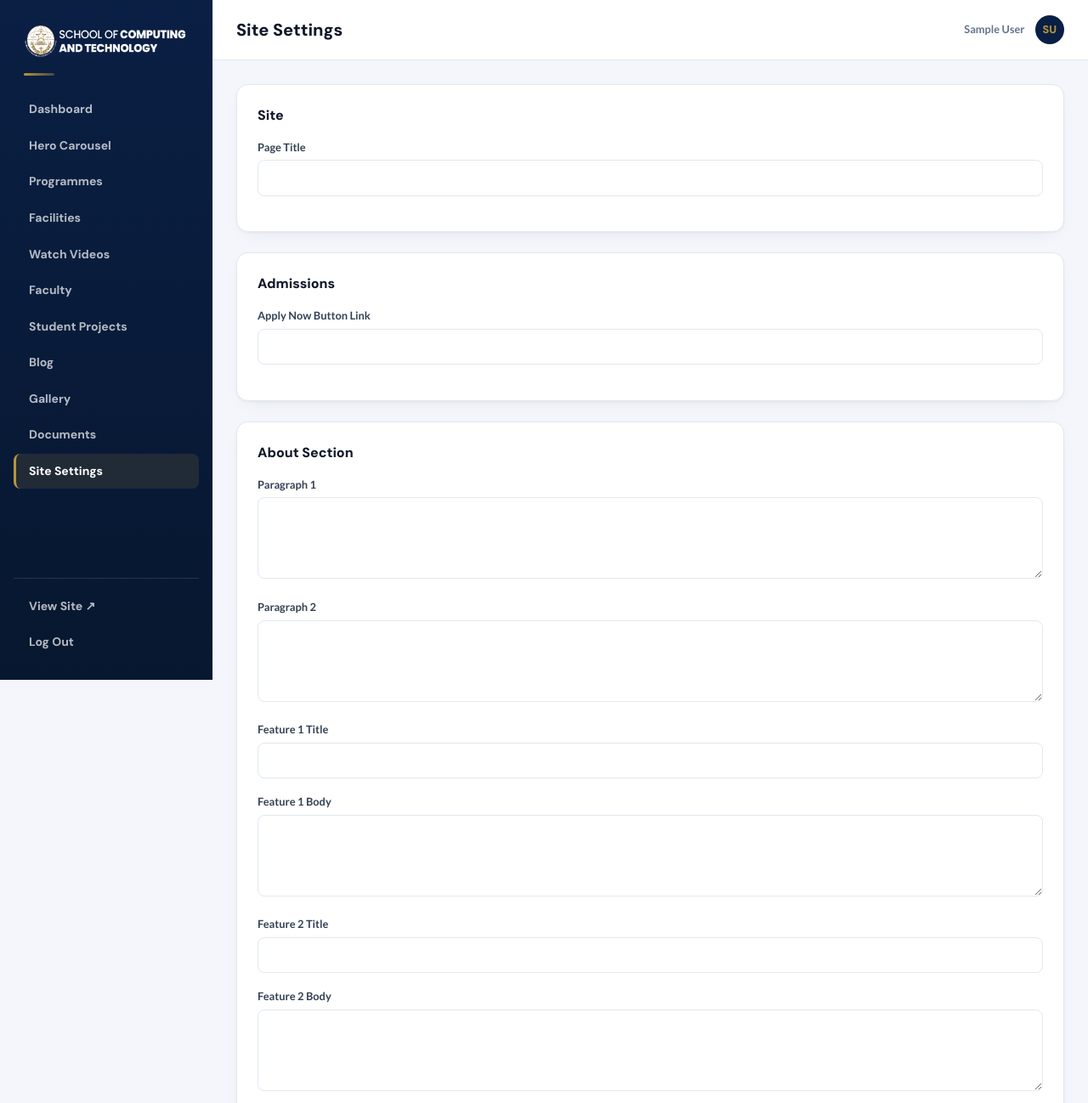
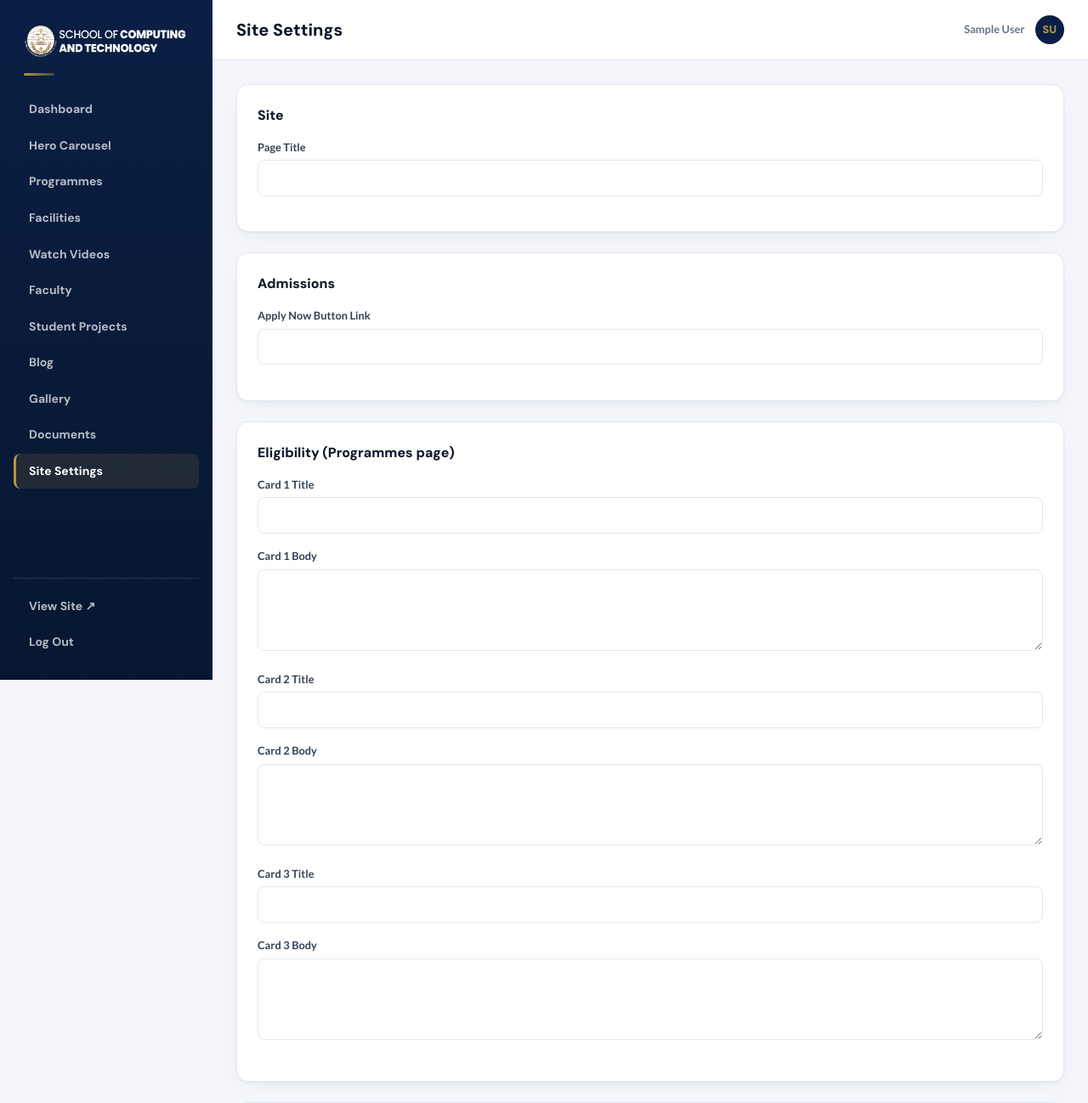
Before and after one commit to Simonzotoo/scot_website, a PHP site: page /admin/settings.php in a window 1280 px wide. Shown: the top 1298 px of the page at 85% size. Run offline with PHP 8.4, Linux system fonts and the light colour scheme; the visitor is signed in with stand-in values (Sample User, id 1); data comes from the database, SQL or seed files in the repository; some libraries are stand-ins or nearby versions.

Commit message:
Add Eligibility section to the Programmes page
Shown before the programme listing so applicants see admission
requirements first: WASSCE & SSSCE, Mature Students, and Others
(GCE/IGCSE/HND/professional courses). Admin-editable from Settings >
Eligibility, same pattern as the About section's feature cards.

Co-Authored-By: Claude Sonnet 5 <noreply@anthropic.com>

```diff
--- a/admin/settings.php
+++ b/admin/settings.php
@@ -11,6 +11,14 @@ const SETTINGS_FIELDS = [
     ],
     'Admissions' => [
         ['apply_now_url', 'Apply Now Button Link', 'text'],
+    ],
+    'Eligibility (Programmes page)' => [
+        ['eligibility_wassce_title', 'Card 1 Title', 'text'],
+        ['eligibility_wassce_body', 'Card 1 Body', 'textarea'],
+        ['eligibility_mature_title', 'Card 2 Title', 'text'],
+        ['eligibility_mature_body', 'Card 2 Body', 'textarea'],
+        ['eligibility_others_title', 'Card 3 Title', 'text'],
+        ['eligibility_others_body', 'Card 3 Body', 'textarea'],
     ],
     'About Section' => [
         ['about_paragraph_1', 'Paragraph 1', 'textarea'],
```
Also changed, not shown: programmes.php (+30 -0 lines).
